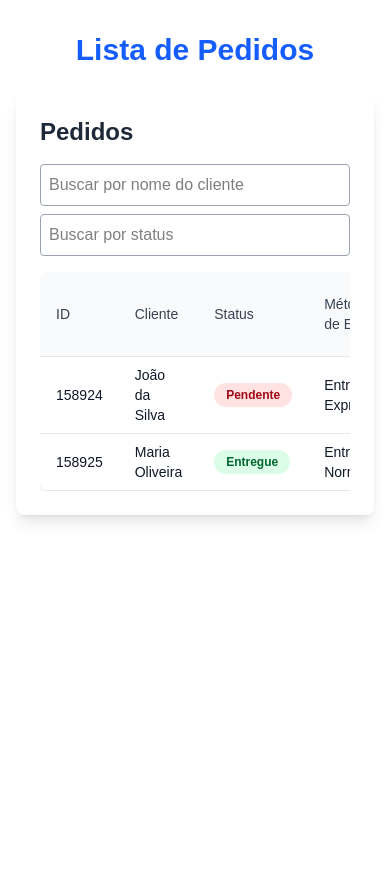
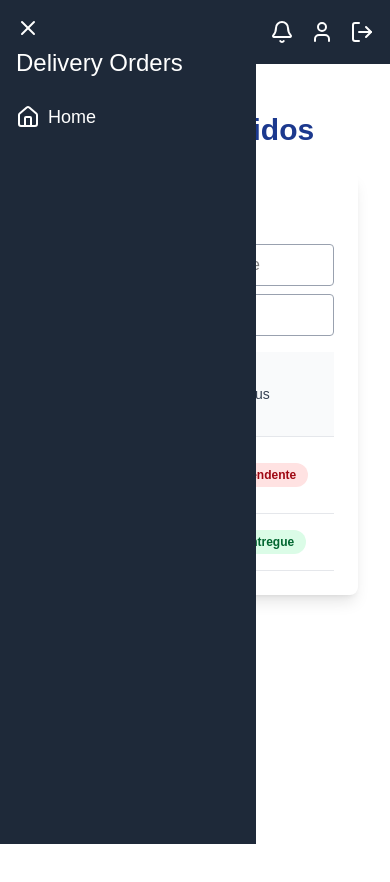
Before and after one commit to NiltonMoraesNeto/delivery-orders, a React (Vite) app: page /home in a window 390 px wide. Shown: the top 882 px of the page. Before the commit the page ends 844 px from the top, so only its background shows below. Built offline with nearby package versions, Linux system fonts and the light colour scheme.

Commit message:
Adicionar sidebar e header responsivos

```diff
--- a/src/App.tsx
+++ b/src/App.tsx
@@ -1,11 +1,17 @@
-import AppRoutes from "./routes";
+import Header from './components/header';
+import Sidebar from './components/sidebar';
+import AppRoutes from './routes';
 
 function App() {
   return (
-    <div className="App">
-      <main className="">
-        <AppRoutes />
-      </main>
+    <div className="flex h-screen flex-col">
+      <Header />
+      <div className="flex flex-1">
+        <Sidebar />
+        <main className="flex-1 p-4 overflow-auto">
+          <AppRoutes />
+        </main>
+      </div>
     </div>
   );
 }
--- a/src/components/details-order.tsx
+++ b/src/components/details-order.tsx
@@ -46,7 +46,7 @@ export function DetailsOrder({ order }: DetailsOrderProps) {
           onClick={handleNavigateToHome}
           className="cursor-pointer"
         >
-          <span className="flex justify-start text-blue-500">
+          <span className="flex justify-start text-blue-800">
             <ArrowLeft className=" cursor-pointer" aria-label="backToHome" />
             Voltar
           </span>
--- /dev/null
+++ b/src/components/header.tsx
@@ -0,0 +1,28 @@
+import React from 'react';
+import { Link } from 'react-router-dom';
+import { Bell, LogOut, User } from 'lucide-react';
+
+const Header: React.FC = () => {
+  return (
+    <header className="bg-gray-800 text-white p-4 flex justify-between items-center">
+      <div className="flex items-center">
+        <Link to="/home" className="text-2xl font-bold hover:text-gray-300">
+          Delivery Orders
+        </Link>
+      </div>
+      <div className="flex items-center space-x-4">
+        <button className="focus:outline-none hover:text-gray-300">
+          <Bell size={24} />
+        </button>
+        <button className="focus:outline-none hover:text-gray-300">
+          <User size={24} />
+        </button>
+        <button className="focus:outline-none hover:text-gray-300">
+          <LogOut size={24} />
+        </button>
+      </div>
+    </header>
+  );
+};
+
+export default Header;
--- /dev/null
+++ b/src/components/sidebar.tsx
@@ -0,0 +1,56 @@
+import { House, Menu, X } from 'lucide-react';
+import React, { useState } from 'react';
+import { Link } from 'react-router-dom';
+
+const Sidebar: React.FC = () => {
+  const [isOpen, setIsOpen] = useState(true);
+
+  const toggleSidebar = () => {
+    setIsOpen(!isOpen);
+  };
+
+  return (
+    <div className="flex h-screen">
+      <div className="fixed top-12 left-0 p-4 min-lg:hidden">
+        <button className="focus:outline-none" onClick={toggleSidebar}>
+          {isOpen ? <X size={24} /> : <Menu size={24} />}
+        </button>
+      </div>
+      <div
+        className={`
+      fixed inset-y-0 left-0 transform text-white
+      ${isOpen ? 'translate-x-0' : '-translate-x-full sm:w-16 sm:translate-x-0'}
+      ransition-transform duration-300 ease-in-out bg-gray-800 text-white w-64 p-4 h-full md:relative md:translate-x-0 md:transform-none
+    `}
+      >
+        <button className="focus:outline-none" onClick={toggleSidebar}>
+          {isOpen ? <X size={24} /> : <Menu size={24} />}
+        </button>
+        <h2
+          className={`text-2xl mb-6 transition-opacity duration-300 ${
+            isOpen ? 'opacity-100' : 'opacity-0'
+          }`}
+        >
+          Delivery Orders
+        </h2>
+        <nav>
+          <ul>
+            <li className="mb-4">
+              <Link to="/home" className="text-lg hover:text-gray-300">
+                {isOpen ? (
+                  <div className="flex items-center">
+                    <House /> <span className="ml-2">Home</span>
+                  </div>
+                ) : (
+                  <House />
+                )}
+              </Link>
+            </li>
+          </ul>
+        </nav>
+      </div>
+    </div>
+  );
+};
+
+export default Sidebar;
--- a/src/components/table-order-list.tsx
+++ b/src/components/table-order-list.tsx
@@ -119,7 +119,7 @@ export function TableOrderList({ orders }: TableOrderListProps) {
                   onClick={() => handleNavigateToDetails(order.id)}
                 >
                   <FileSearch
-                    className="text-blue-500 cursor-pointer"
+                    className="text-blue-800 cursor-pointer"
                     aria-label="detailOrder"
                   />
                 </button>
--- a/src/pages/Home/home.tsx
+++ b/src/pages/Home/home.tsx
@@ -26,7 +26,7 @@ export default function Home() {
 
   return (
     <div className="container mx-auto px-4 py-8">
-      <h1 className="text-3xl font-bold mb-6 text-blue-600 text-center">
+      <h1 className="text-3xl font-bold mb-6 text-blue-900 text-center">
         Lista de Pedidos
       </h1>
       {error && <Alert message={error} type="error" />}
```
